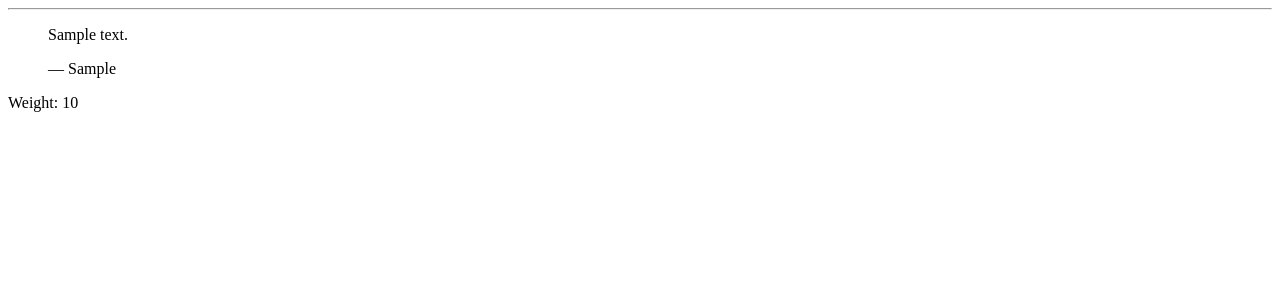
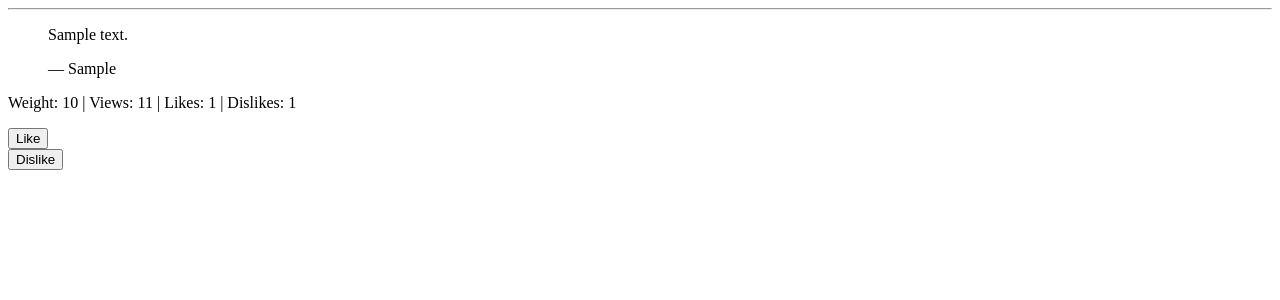
Before and after one commit to Amirka-Kh/quotes, a Django app: page /quotes/ in a window 1280 px wide. Shown: the top 300 px of the page. Run offline with Django 5.2, Linux system fonts and the light colour scheme; tables that the repository leaves empty hold one stand-in row (values such as "Sample post").

Commit message:
Update quote model & Add like-dislike feature

```diff
--- a/quotes/models.py
+++ b/quotes/models.py
@@ -1,11 +1,15 @@
 from django.core.exceptions import ValidationError
 from django.core.validators import MinValueValidator
 from django.db import models
+
 
 class Quote(models.Model):
     text = models.TextField()
     source = models.CharField(max_length=255)
     weight = models.PositiveIntegerField(validators=[MinValueValidator(1)])
+    views = models.PositiveIntegerField(default=0)
+    likes = models.PositiveIntegerField(default=0)
+    dislikes = models.PositiveIntegerField(default=0)
     created_at = models.DateTimeField(auto_now_add=True)
     updated_at = models.DateTimeField(auto_now=True)
 
@@ -13,6 +17,7 @@ class Quote(models.Model):
         constraints = [
             models.UniqueConstraint(fields=["text", "source"], name="uniq_source_text"),
         ]
+        ordering = ["-likes", "-views", "-created_at"]
 
     def __str__(self) -> str:
         return f"{self.source}: {self.text[:50]}" if self.text else self.source
--- a/quotes/services.py
+++ b/quotes/services.py
@@ -22,4 +22,4 @@ def pick_weighted_quote() -> Optional[Quote]:
             except Quote.DoesNotExist:
                 continue
     # If failed, return something if possible
-    return Quote.objects.order_by("-weight").first()
+    return Quote.objects.order_by("-weight", "-likes").first()
--- a/quotes/urls.py
+++ b/quotes/urls.py
@@ -7,4 +7,6 @@ app_name = "quotes"
 urlpatterns = [
     path("", views.random_quote, name="random"),
     path("add/", views.add_quote, name="add"),
+    path("like/<int:pk>/", views.like_quote, name="like"),
+    path("dislike/<int:pk>/", views.dislike_quote, name="dislike"),
 ]
--- a/quotes/views.py
+++ b/quotes/views.py
@@ -1,6 +1,7 @@
 from django.http import HttpRequest, HttpResponse, HttpResponseBadRequest
 from django.shortcuts import redirect, render
 from django.urls import reverse
+from django.db.models import F
 
 from .forms import QuoteForm
 from .models import Quote
@@ -17,8 +18,25 @@ def add_quote(request: HttpRequest) -> HttpResponse:
         form = QuoteForm()
     return render(request, "quotes/quote_form.html", {"form": form})
 
+
 def random_quote(request: HttpRequest) -> HttpResponse:
     quote = pick_weighted_quote()
     if not quote:
         return render(request, "quotes/random.html", {"quote": None})
+    Quote.objects.filter(pk=quote.pk).update(views=F("views") + 1)
+    quote.refresh_from_db(fields=["views"])  # keep view count fresh if displayed
     return render(request, "quotes/random.html", {"quote": quote})
+
+
+def like_quote(request: HttpRequest, pk: int) -> HttpResponse:
+    if request.method != "POST":
+        return HttpResponseBadRequest("POST required")
+    Quote.objects.filter(pk=pk).update(likes=F("likes") + 1)
+    return redirect(reverse("quotes:random"))
+
+
+def dislike_quote(request: HttpRequest, pk: int) -> HttpResponse:
+    if request.method != "POST":
+        return HttpResponseBadRequest("POST required")
+    Quote.objects.filter(pk=pk).update(dislikes=F("dislikes") + 1)
+    return redirect(reverse("quotes:random"))
--- a/templates/quotes/random.html
+++ b/templates/quotes/random.html
@@ -16,7 +16,15 @@
         <p>{{ quote.text }}</p>
         <footer>— {{ quote.source }}</footer>
     </blockquote>
-    <p>Weight: {{ quote.weight }}</p>
+    <p>Weight: {{ quote.weight }} | Views: {{ quote.views }} | Likes: {{ quote.likes }} | Dislikes: {{ quote.dislikes }}</p>
+    <form method="post" action="{% url 'quotes:like' quote.pk %}">
+        {% csrf_token %}
+        <button type="submit">Like</button>
+    </form>
+    <form method="post" action="{% url 'quotes:dislike' quote.pk %}">
+        {% csrf_token %}
+        <button type="submit">Dislike</button>
+    </form>
 {% else %}
     <p>No quotes available yet. <a href="{% url 'quotes:add' %}">Add one</a>.</p>
 {% endif %}
```
Also changed, not shown: quotes/migrations/0002_alter_quote_options_quote_dislikes_quote_likes_and_more.py (added).
